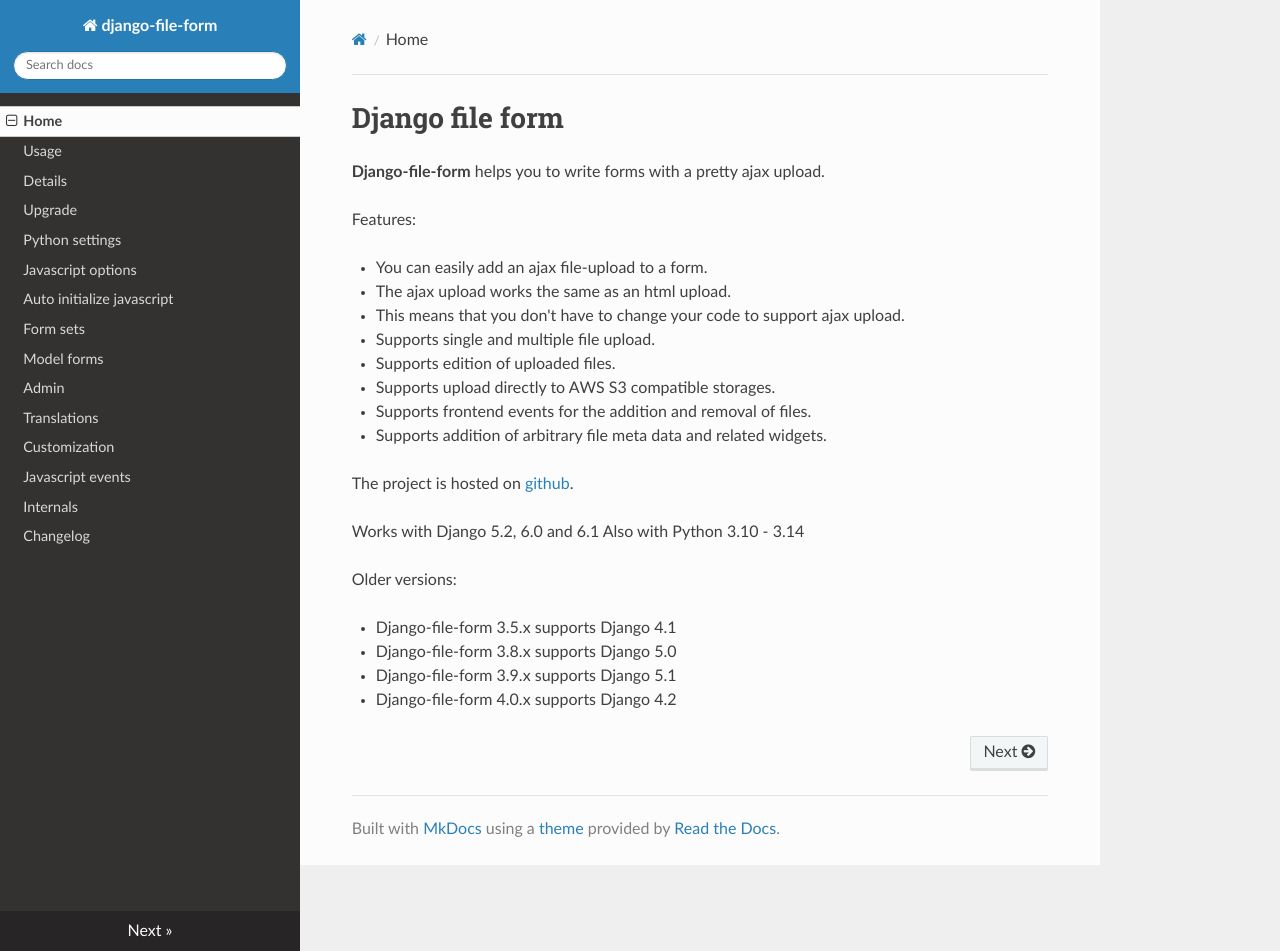
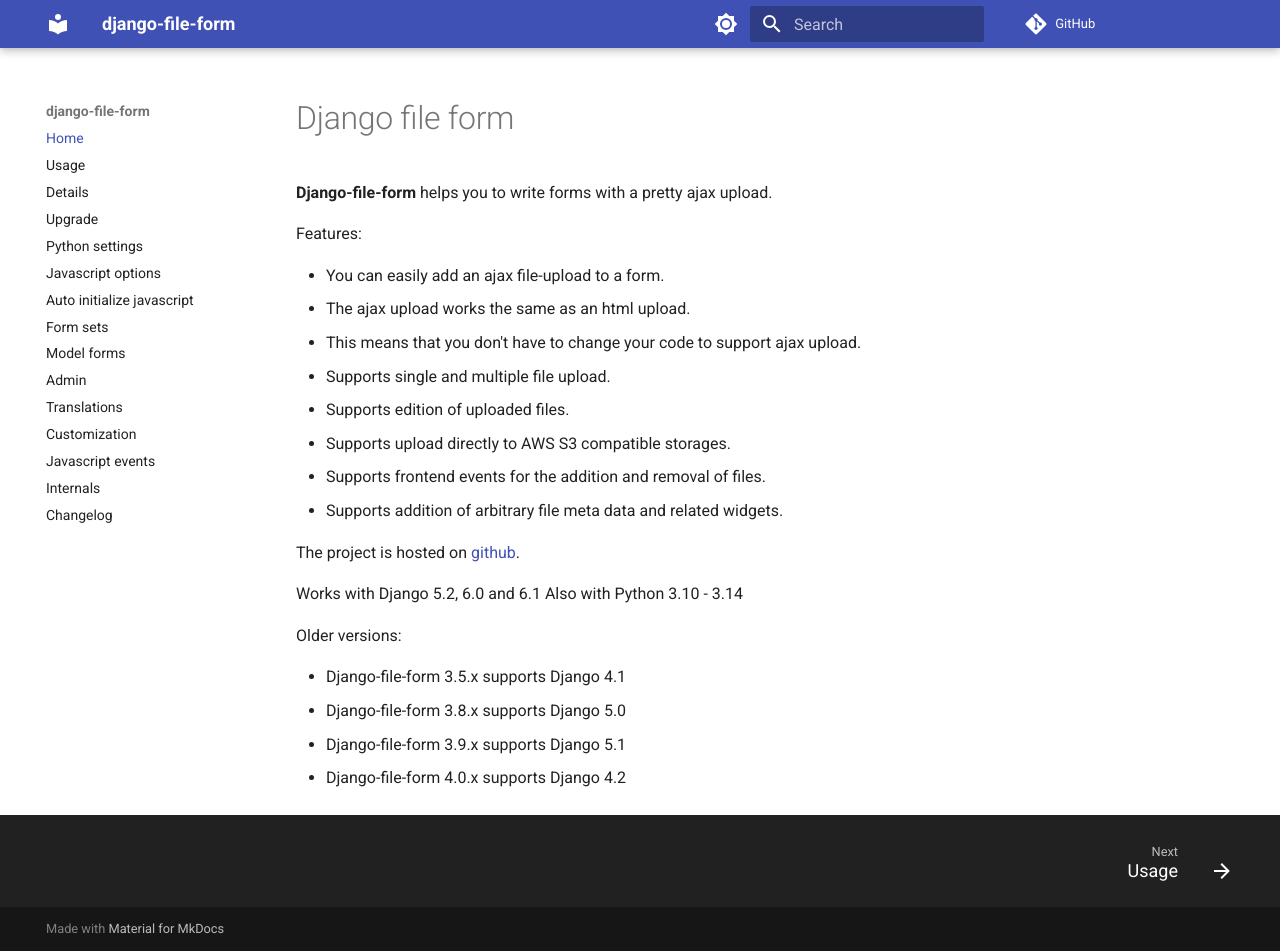
Before and after one commit to mbraak/django-file-form, an MkDocs documentation site: the page built from docs/index.md, in a window 1280 px wide and 951 px high. Built offline with MkDocs 1.6.1 and Material for MkDocs 9.7.7, drawn with Linux system fonts in a browser that asks for light colours; nearby versions of some CDN libraries; comment, search, counter and statistics services are not loaded.

Commit message:
Use mkdocs material theme

```diff
--- a/mkdocs.yml
+++ b/mkdocs.yml
@@ -1,5 +1,27 @@
 site_name: django-file-form
-theme: readthedocs
+repo_url: https://github.com/mbraak/django-file-form
+theme:
+    name: material
+    palette:
+        - media: "(prefers-color-scheme: light)"
+          scheme: default
+          toggle:
+              icon: material/brightness-7
+              name: Switch to dark mode
+        - media: "(prefers-color-scheme: dark)"
+          scheme: slate
+          toggle:
+              icon: material/brightness-4
+              name: Switch to light mode
+    features:
+        - navigation.footer
+        - content.code.copy
+markdown_extensions:
+    - admonition
+    - toc:
+          permalink: true
+    - pymdownx.highlight
+    - pymdownx.superfences
 nav:
     - Home: index.md
     - Usage: usage.md
--- a/requirements_docs.txt
+++ b/requirements_docs.txt
@@ -1 +1,2 @@
 mkdocs==1.6.1
+mkdocs-material==9.7.7
```
